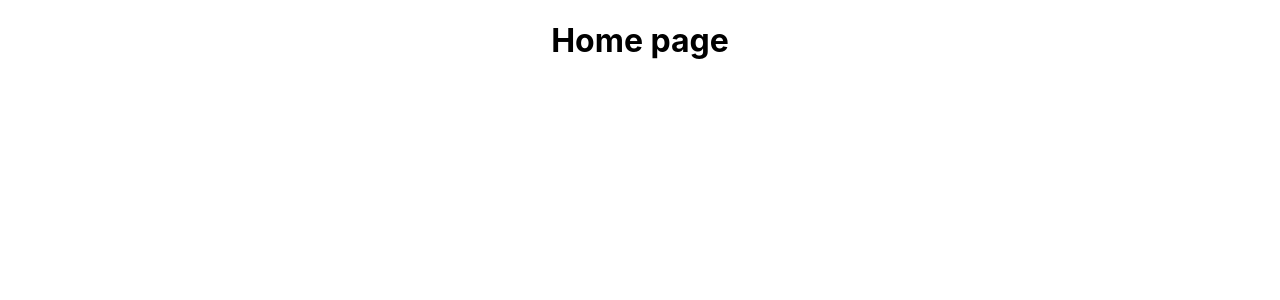
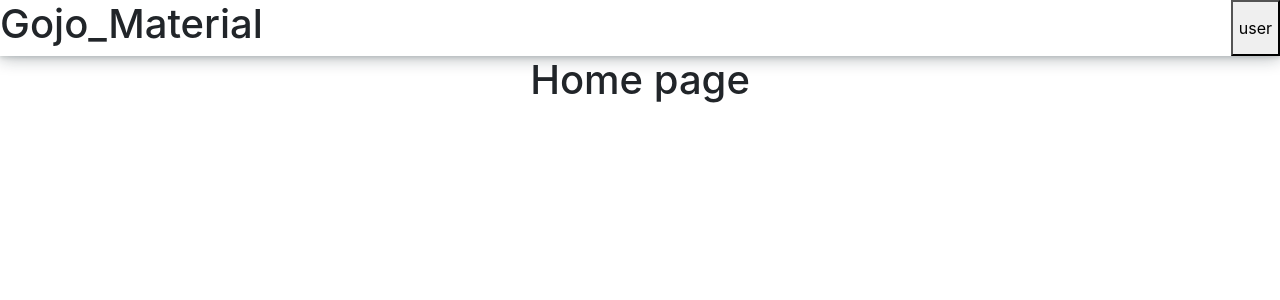
Before and after one commit to HenokMekuanint/GOJO_MATERIALS_RENT, a React (Create React App) app in the folder client/: page / in a window 1280 px wide. Shown: the top 300 px of the page. Built offline with nearby package versions, Linux system fonts and the light colour scheme.

Commit message:
bootstrapadded

```diff
--- a/client/public/index.html
+++ b/client/public/index.html
@@ -25,6 +25,7 @@
       Learn how to configure a non-root public URL by running `npm run build`.
     -->
     <title>GojoMaterial</title>
+    <link rel="stylesheet" href="https://maxcdn.bootstrapcdn.com/bootstrap/4.5.2/css/bootstrap.min.css">
   </head>
   <body>
     <noscript>You need to enable JavaScript to run this app.</noscript>
--- /dev/null
+++ b/client/src/components/DefaultLayout.js
@@ -0,0 +1,19 @@
+import React from 'react';
+function DefaultLayout(props){
+
+    return(
+        <div>
+        <div className='header bs1'>
+            <div className='d-flex justify-content-between'>
+            <h1>Gojo_Material</h1>
+            <button>user</button>
+            </div>
+
+        </div>
+        <div className='content'>
+            {props.children}
+        </div>
+        </div>
+    )
+}
+export default DefaultLayout
--- a/client/src/index.css
+++ b/client/src/index.css
@@ -11,3 +11,6 @@ code {
   font-family: source-code-pro, Menlo, Monaco, Consolas, 'Courier New',
     monospace;
 }
+.bs1{
+  box-shadow: rgba(14, 30, 37, 0.12) 0px 2px 4px 0px, rgba(14, 30, 37, 0.32) 0px 2px 16px 0px;
+}
--- a/client/src/pages/Home.js
+++ b/client/src/pages/Home.js
@@ -1,10 +1,12 @@
 import React from 'react';
-
+import DefaultLayout from '../components/DefaultLayout';
 function Home(){
 
     return(
         <div>
+            <DefaultLayout>
             <h1>Home page</h1>
+            </DefaultLayout>
         </div>
     )
 }
```
